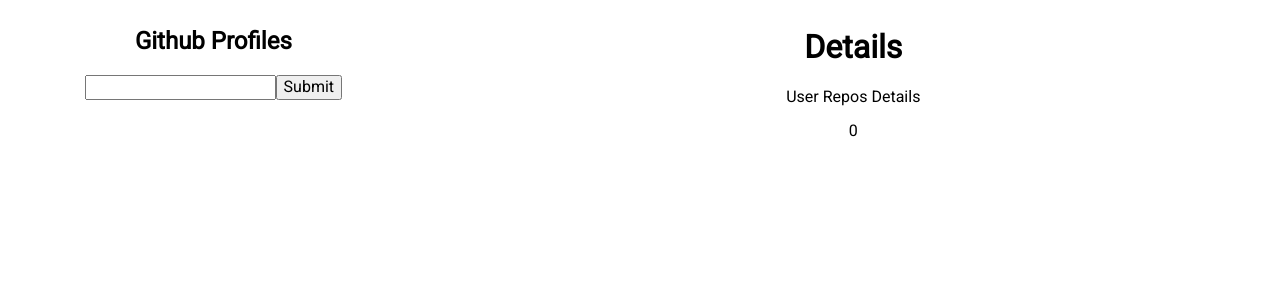
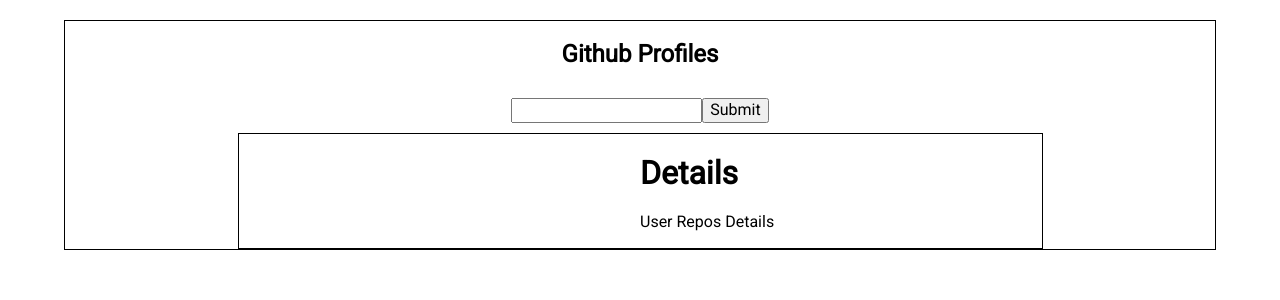
Before and after one commit to shiveshdewangan/github-users, a React (Create React App) app: page / in a window 1280 px wide. Shown: the top 300 px of the page. Built offline with nearby package versions, Linux system fonts and the light colour scheme.

Commit message:
refactoring

```diff
--- a/src/components/App.jsx
+++ b/src/components/App.jsx
@@ -61,19 +61,24 @@
     }
 
     return (
-      <div className="tc container">
-        <div className="fl w-third pa2">
+      <div className="container">
+        <div className="header">
           <Header />
+        </div>
+        <div className="form">
           <SimpleForm
             value={user}
             handleSubmit={this.handleSubmit}
             handleChange={this.handleChange}
           />
-          <UsersList users={users} handleDetails={this.handleDetails} />
         </div>
-        <div className="fl w-two-thirds pa2">
-          <RepoDetails />
-          {JSON.stringify(this.state.userDetails.length)}
+        <div className="details">
+          <div className="users-list">
+            <UsersList users={users} handleDetails={this.handleDetails} />
+          </div>
+          <div className="dashboard">
+            <RepoDetails />
+          </div>
         </div>
       </div>
     );
--- a/src/components/User.jsx
+++ b/src/components/User.jsx
@@ -1,7 +1,12 @@
 import React from "react";
 
-const User = () => {
-  return <div>User</div>;
+const User = ({ name, id, avatar, bio, handleDetails }) => {
+  return (
+    <div className="user">
+      <img src={avatar} alt={name} />
+      <h3>{name}</h3>
+    </div>
+  );
 };
 
 export default User;
--- a/src/components/UsersList.jsx
+++ b/src/components/UsersList.jsx
@@ -1,9 +1,10 @@
 import React from "react";
+import User from "./User";
 
 const UsersList = ({ users, handleDetails }) => {
   return (
     <div>
-      {users.map(u => (
+      {/* {users.map(u => (
         <div key={u.id} className="dib br3 pa3 ma2 bw2 shadow-5 block profile">
           <img src={u.avatar_url} alt="" />
           <p>Repos: {u.public_repos}</p>
@@ -14,6 +15,15 @@
             </button>
           </span>
         </div>
+      ))} */}
+      {users.map(user => (
+        <User
+          name={user.login}
+          id={user.id}
+          avatar={user.avatar_url}
+          bio={user.bio}
+          handleDetails={handleDetails}
+        />
       ))}
     </div>
   );
--- a/src/index.css
+++ b/src/index.css
@@ -1,15 +1,63 @@
 body {
+  margin: 0;
+  padding: 0;
   font-family: "Roboto", sans-serif;
+  box-sizing: border-box;
 }
 
-.profile {
-  width: 300px;
-  height: 400px;
-  border: 1px solid;
+.container {
+  display: flex;
+  flex-direction: column;
+  align-items: center;
+  width: 90%;
+  border: 1px solid black;
+  margin-left: auto;
+  margin-right: auto;
+  margin-top: 20px;
 }
 
-.error {
-  color: red;
-  font-weight: bold;
-  font-family: "Segoe UI", Tahoma, Geneva, Verdana, sans-serif;
+.header {
+  text-align: center;
 }
+
+.form {
+  width: 100%;
+  text-align: center;
+  margin: 10px;
+}
+
+.details {
+  display: flex;
+  flex-direction: row;
+  flex-wrap: wrap;
+  justify-content: center;
+  border: 1px solid black;
+  width: 70%;
+}
+
+.users-list {
+  flex: 1;
+}
+
+.dashboard {
+  flex: 1;
+}
+
+.user {
+  display: flex;
+  align-items: center;
+  flex-direction: column;
+  border: 1px solid black;
+  margin: 2px;
+  background-color: mistyrose;
+}
+
+.user img {
+  width: 60%;
+  padding: 10px;
+  margin: 5px;
+}
+
+.user h3 {
+  margin: 5px;
+}
```
